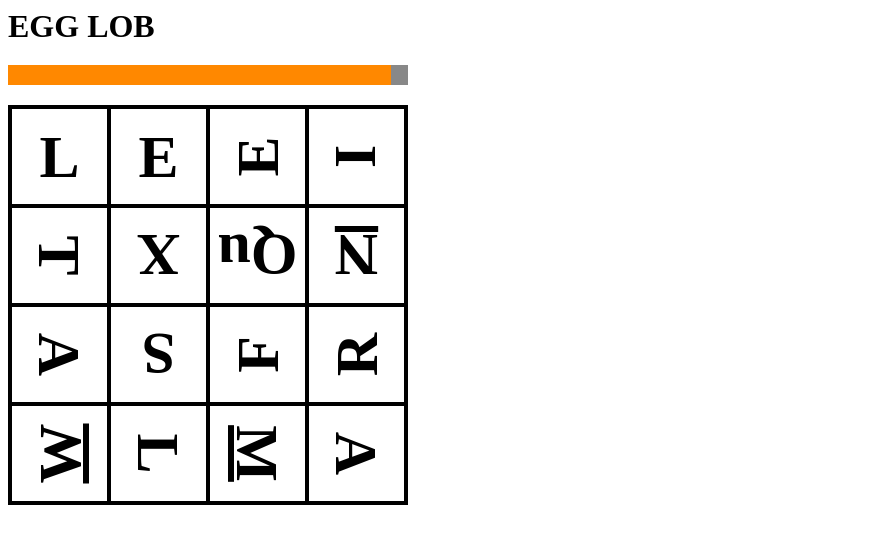
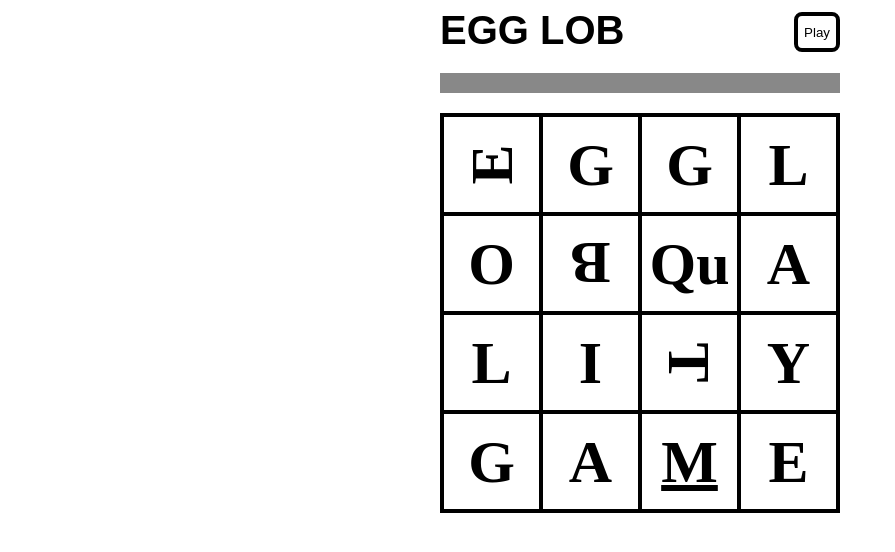
Before and after one commit to threedaymonk/egg-lob, a plain HTML site: page index.html in a window 1280 px wide. Shown: the whole page, without its empty margins (0-895 px from the left). Drawn offline with nearby package versions, Linux system fonts and the light colour scheme; files that its build step writes are made by us from their sources.

Commit message:
Add a play button
This way, you can play another game without reloading the page.

```diff
--- a/index.html
+++ b/index.html
@@ -7,7 +7,10 @@
     <meta name="viewport" content="width=device-width, initial-scale=1">
   </head>
   <body>
+    <div id="wrapper">
       <h1>EGG LOB</h1>
+
+      <button id="playButton">Play</button>
 
       <div id="countdown">
         <div></div>
@@ -15,10 +18,11 @@
 
       <div id="board">
         <div id="tiles">
-        <div>W</div> <div>E</div> <div>L</div> <div>C</div>
-        <div>O</div> <div>M</div> <div>E</div> <div>T</div>
-        <div>O</div> <div>E</div> <div>G</div> <div>G</div>
-        <div>L</div> <div>O</div> <div>B</div> <div>Qu</div>
+          <div class="west">E</div> <div>G</div> <div>G</div>  <div>L</div>
+          <div>O</div> <div class="south">B</div> <div>Qu</div> <div>A</div>
+          <div>L</div> <div>I</div> <div class="east">T</div>  <div>Y</div>
+          <div>G</div> <div>A</div> <div class="ambiguous">M</div>  <div>E</div>
+        </div>
       </div>
     </div>
   </body>
--- a/script.js
+++ b/script.js
@@ -23,6 +23,7 @@
   const GAME_DURATION = 2 * 60 * 1000;
   const TILE_SELECTOR = "#tiles>*";
   const COUNTDOWN_SELECTOR = "#countdown>*";
+  const PLAY_BUTTON_SELECTOR = "#playButton";
 
   const shuffle = arr => {
     let shuffled = arr.slice();
@@ -37,6 +38,7 @@
 
   class Game {
     constructor() {
+      document.querySelector(PLAY_BUTTON_SELECTOR).disabled = true;
       this.board = shuffle(DICE).map(d => pick(d));
       this.drawBoard();
       this.startAt = new Date();
@@ -64,7 +66,15 @@
         clearInterval(this.countdownTimer);
       }
     }
+
+    finish() {
+      clearInterval(this.countdownTimer);
+      document.querySelector(PLAY_BUTTON_SELECTOR).disabled = false;
+    }
   }
 
-  window.onload = () => new Game();
+  window.onload = () => {
+    document.querySelector(PLAY_BUTTON_SELECTOR).
+      addEventListener('click', () => new Game())
+  }
 }
--- a/style.scss
+++ b/style.scss
@@ -4,6 +4,7 @@ $bar-height: 20px;
 $grey: #888;
 $accent: #f80;
 $spacing-unit: 20px;
+$header-size: 40px;
 
 * { box-sizing: border-box; }
 
@@ -12,13 +13,33 @@ h1, h2, h3, h4 {
   padding: 0;
 }
 
+h1 {
+  font-size: $header-size;
+}
+
 body {
-  font-family: serif;
+  font-family: sans-serif;
+}
+
+#wrapper {
+  margin: 0 auto;
+  position: relative;
+  max-width: $maximum-width;
+}
+
+#playButton {
+  border: 4px solid black;
+  border-radius: 8px;
+  background-color: white;
+  position: absolute;
+  height: $header-size;
+  top: 4px;
+  right: 0;
 }
 
 #board {
   position: relative;
-  max-width: $maximum-width;
+  font-family: serif;
   font-size: $font-scale * 100vw;
   font-weight: bold;
   margin-bottom: $spacing-unit;
@@ -34,6 +55,7 @@ body {
     width: 100%;
     height: 100%;
     border: 2px solid black;
+    background-color: black;
 
     display: flex;
     flex-wrap: wrap;
@@ -42,6 +64,7 @@ body {
       position: relative;
       display: block;
       border: 2px solid black;
+      background-color: white;
       text-align: center;
       width: 25%;
       height: 25%;
```
Also changed, not shown: README.md. Lines whose indentation alone changed are shown as unchanged.
